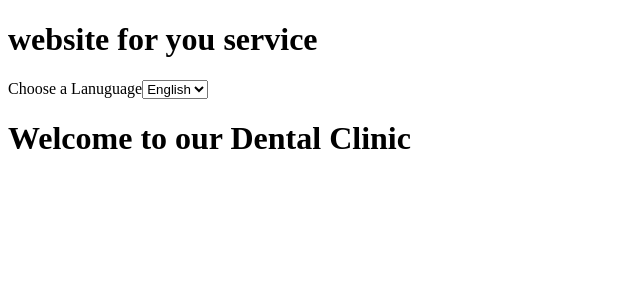
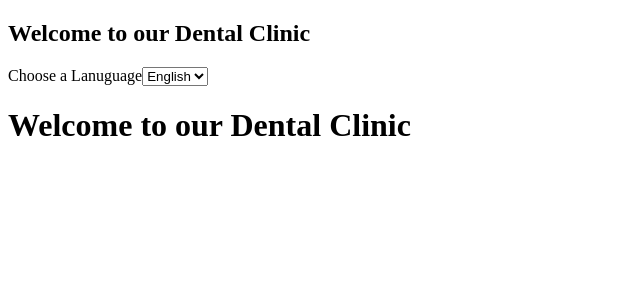
Before and after one commit to DesignDevTeam/DentalClinic, a Next.js app: page /en in a window 1280 px wide. Shown: the top 300 px of the page, without its empty margins (0-640 px from the left). Built offline with nearby package versions, Linux system fonts and the light colour scheme.

Commit message:
added direction ( RTL & LTR dir attribute )

```diff
--- a/src/app/[locale]/layout.js
+++ b/src/app/[locale]/layout.js
@@ -7,13 +7,12 @@ export default async function LocaleLayout({ children, params: { locale } }) {
   const messages = await getMessages();
 
   return (
-    <html lang={locale}>
-      <body style={locale == "ar" ? { paddingLeft: "100px" } : { padding: 0 }}>
+    <html dir={locale === "ar" ? `RTL` : `LTR`} lang={locale}>
+      <body>
         <NextIntlClientProvider messages={messages}>
           {children}
         </NextIntlClientProvider>
       </body>
     </html>
   );
-  s;
 }
--- a/src/app/[locale]/page.js
+++ b/src/app/[locale]/page.js
@@ -6,12 +6,8 @@ export default function HomePage({ params: { locale } }) {
   return (
     <>
       <div>
-        <h1>
-          {" "}
-          {locale == "ar"
-            ? "الموقع الالكتروني في الخدمة "
-            : "website for you service"}{" "}
-        </h1>
+        <h2>{t("title")}</h2>
+
         <LangSwitcher />
       </div>
     </>
```
Also changed, not shown: src/app/[locale]/About/page.jsx (added, +13 -0 lines), src/app/[locale]/services/page.jsx (added, +8 -0 lines).
